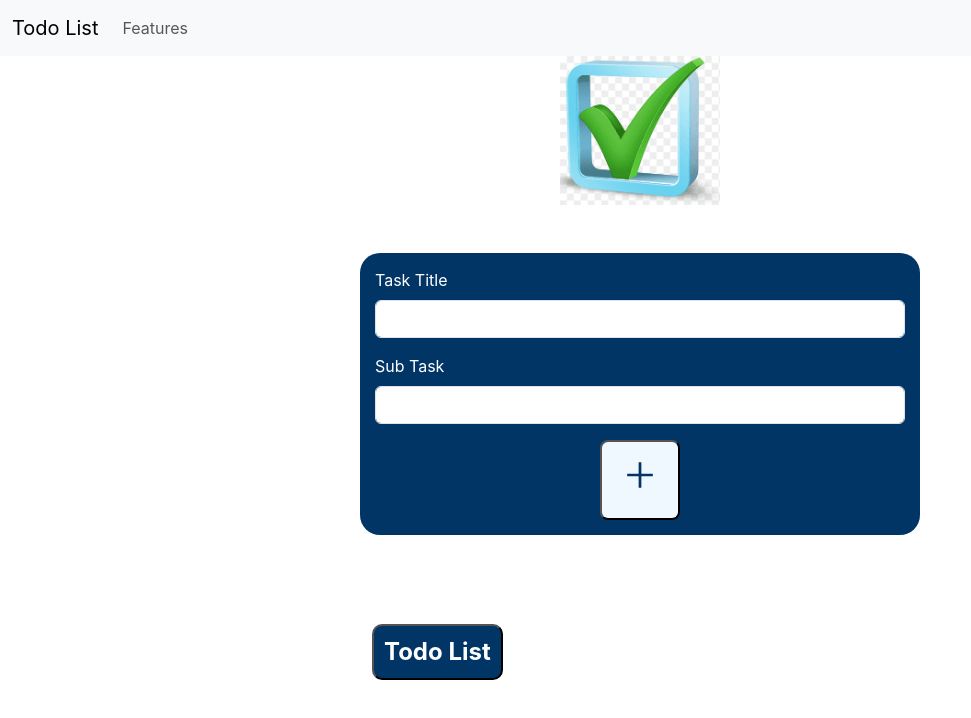
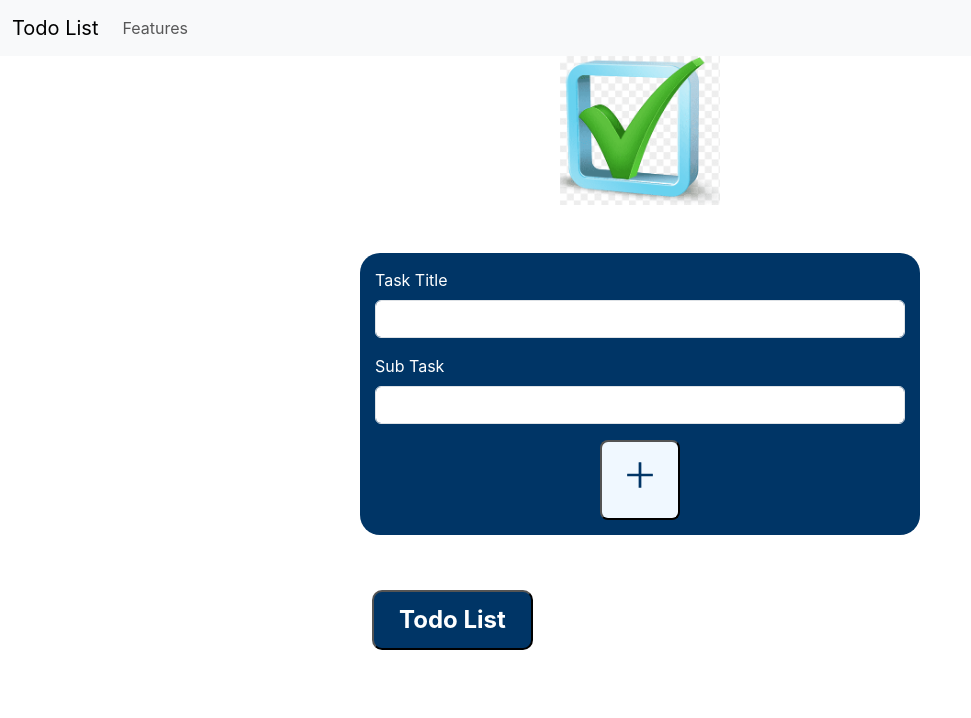
Before and after one commit to Anjali-Singh02/Todo, a React (Create React App) app: page / in a window 1280 px wide. Shown: the top 718 px of the page, without its empty margins (0-971 px from the left). Built offline with nearby package versions, Linux system fonts and the light colour scheme.

Commit message:
applied css

```diff
--- a/src/MyComponents/TodoItem.js
+++ b/src/MyComponents/TodoItem.js
@@ -1,28 +1,32 @@
 import React from "react";
-
+import "./cssComp/style.css";
+import { DeleteFilled } from "@ant-design/icons";
+import { EditFilled } from "@ant-design/icons";
 export const TodoItem = ({ todo, onDelete, onEdit }) => {
   return (
     <>
       {/* {props.todo} */}
-      <div className="container ">
+      <div className="container itemContainer">
         <h4>{todo.title}</h4>
         <p className="px-3">{todo.desc}</p>
+        <div className="btnContainer">
           <button
-          className="btn btn-sm btn-danger px-3"
+            className="btn btn-outline-light px-2 py-1 mx-2"
             onClick={() => {
               onDelete(todo);
             }}
           >
-          Delete
+            <DeleteFilled />
           </button>
           <button
-          className="btn btn-sm btn-secondary mx-3 px-4"
+            className="btn btn-outline-light px-2 py-1"
             onClick={() => {
               onEdit(todo);
             }}
           >
-          Edit
+            <EditFilled />
           </button>
+        </div>
       </div>
     </>
   );
--- a/src/MyComponents/TodoList.js
+++ b/src/MyComponents/TodoList.js
@@ -8,7 +8,7 @@ export const TodoList = (props) => {
       <div className="container todoContainer">
         <p>
           <button
-            className="todoBtn py-2 my-2"
+            className="todoBtn"
             type="button"
             data-bs-toggle="collapse"
             data-bs-target="#collapseWidthExample"
@@ -20,7 +20,7 @@ export const TodoList = (props) => {
         </p>
         <div>
           <div className="collapse" id="collapseWidthExample">
-            <div className="card card-body py-4 my-3">
+            <div className="card card-body">
               <div className="container listContainer ">
                 {props.todos.length === 0
                   ? "No todos to display"
--- a/src/MyComponents/cssComp/style.css
+++ b/src/MyComponents/cssComp/style.css
@@ -2,7 +2,7 @@
 
 /* *********** AddTodo component style *********** */
 .addTodoContainer {
-    height: 70vh;
+    height: 60vh;
 
 }
 .formContainer {
@@ -37,8 +37,15 @@
 .todoContainer {
     margin: auto;
     width: 70vh;
+    padding-bottom: 5px;
+    display: flex;
+    flex-direction: column;
+    justify-content: center;
+
 }
 .todoBtn {
+    margin-top: 10%;
+    width: 30%;
     background-color: #003566;
     color: white;
     border-radius:10px;
@@ -54,12 +61,21 @@
 
 }
 .listContainer {
+    padding: 10px;
     margin-top: 20px;
     height: 58vh;
-    overflow: scroll;
-
+    overflow-y: scroll;
+    background-color: #003566;
+    color: white;
+    border-radius: 5px
   };
 
+  /* ************* TodoItem component ************** */
+    .itemContainer {
+    /* background-color: #003566;
+    color: white; */
+    padding: 10px;
+  }
 /* *********** Features component style *********** */
 .FeaturesContainer {
     background-color: cornsilk;
```
Lines whose indentation alone changed are shown as unchanged.
